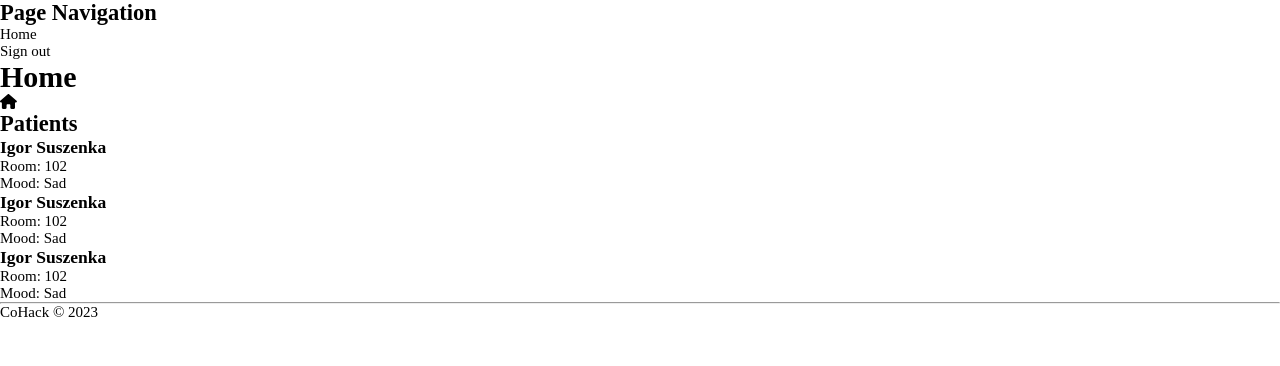
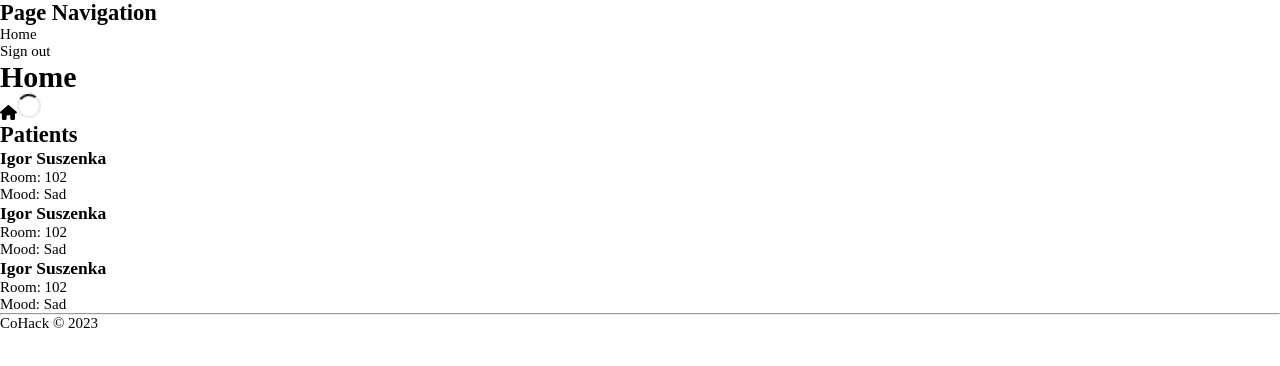
Before and after one commit to Glebegor/hackathon-plzen-2023, a React (Vite) app in the folder client/: page / in a window 1280 px wide. Shown: the top 366 px of the page. Built offline with nearby package versions, Linux system fonts and the light colour scheme; sample sign-in values are in the browser's storage.

Commit message:
FE: Creating the Loader element

```diff
--- /dev/null
+++ b/client/src/components/elements/Loader.tsx
@@ -0,0 +1,3 @@
+import React from 'react';
+
+export const Loader: React.FC = () => <span className="loader" />;
--- a/client/src/main.tsx
+++ b/client/src/main.tsx
@@ -10,6 +10,8 @@ import { store } from '@store/base';
 import '@styles/reset.scss';
 import '@styles/breakpoint.scss';
 import '@styles/main.scss';
+import '@styles/element.scss';
+import '@styles/animation.scss';
 
 ReactDOM.createRoot(document.getElementById('root')!).render(
   <React.StrictMode>
--- a/client/src/pages/HomePage.tsx
+++ b/client/src/pages/HomePage.tsx
@@ -4,6 +4,7 @@ import { DefaultLayout } from '@layouts/DefaultLayout';
 
 import { PatientBox } from '@components/blocks/PatientBox';
 import { Icon } from '@components/elements/Icon';
+import { Loader } from '@components/elements/Loader';
 
 import type { Patient } from '@utils/patient';
 
@@ -41,6 +42,7 @@ export const HomePage: React.FC = () => (
   <DefaultLayout title="Home">
     <h1>Home</h1>
     <Icon name="house" />
+    <Loader />
     <h2>Patients</h2>
     {EXAMPLE_PATIENTS.map((patient) => (
       <PatientBox key={patient.id} patient={patient} />
--- /dev/null
+++ b/client/src/styles/animation.scss
@@ -0,0 +1,4 @@
+@keyframes spin {
+  from { transform: rotate(0deg);}
+  to { transform: rotate(360deg);}
+}
--- /dev/null
+++ b/client/src/styles/element.scss
@@ -0,0 +1,11 @@
+@import 'animation';
+
+.loader {
+  display: inline-block;
+  width: 2.4rem;
+  height: 2.4rem;
+  border: 2px solid #eaeaea;
+  border-bottom-color: #171717;
+  border-radius: 50%;
+  animation: 1s spin infinite linear;
+}
```
